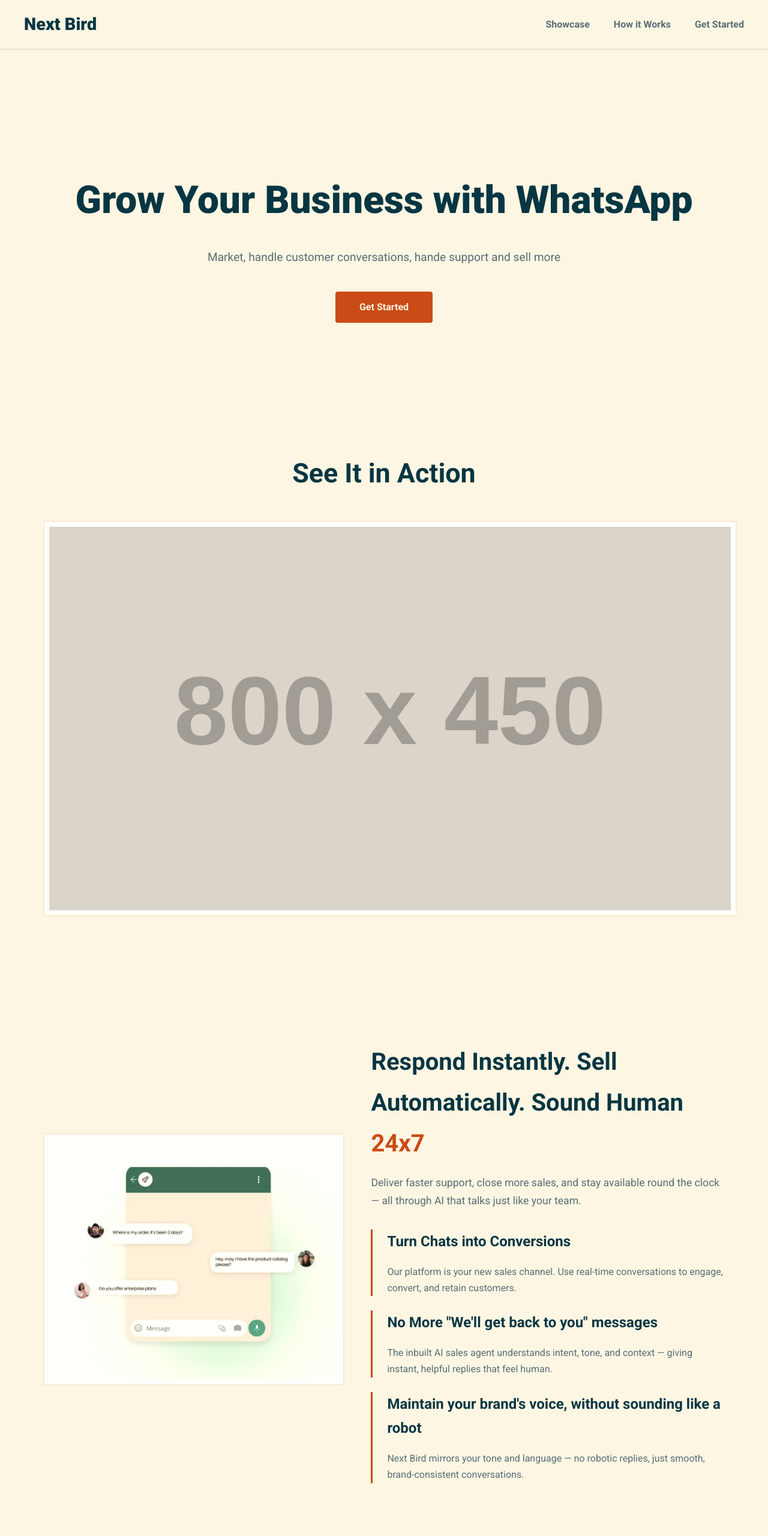
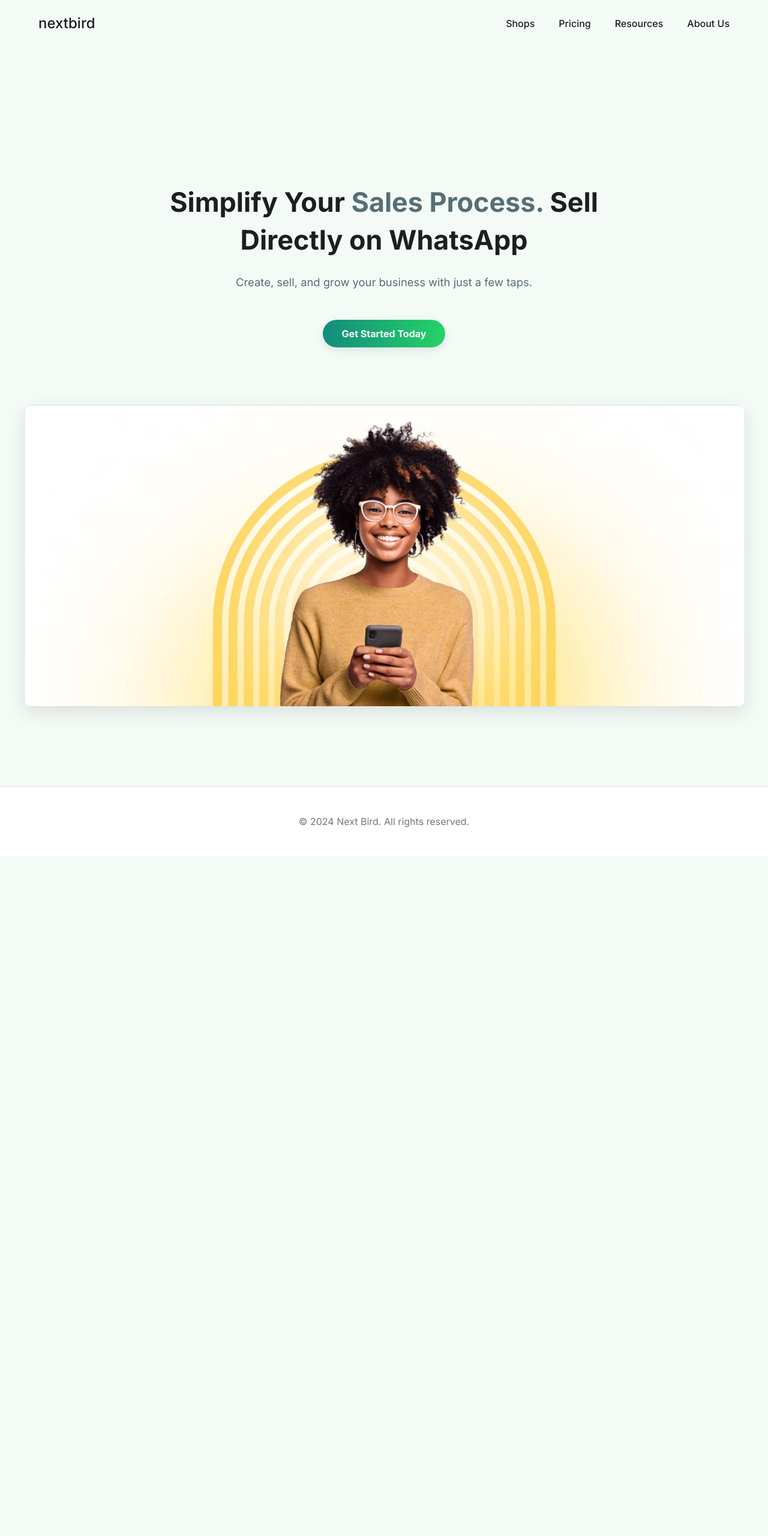
Before and after one commit to gTahidi/WA-landing-page, a plain HTML site: page index.html in a window 1280 px wide. Shown: the top 2560 px of the page at 60% size. After the commit the page ends 1427 px from the top, so only its background shows below. Drawn offline with Linux system fonts and the light colour scheme; placeholder pictures from the web are drawn by us.

Commit message:
landing page designs

```diff
--- a/index.html
+++ b/index.html
@@ -9,70 +9,31 @@
 <body>
     <header>
         <nav>
-            <div class="logo">Next Bird</div>
-            <ul>
-                <li><a href="#product-showcase">Showcase</a></li>
-                <li><a href="#story">How it Works</a></li>
-                <li><a href="#waitlist">Get Started</a></li>
+            <div class="logo">nextbird</div>
+            <ul class="nav-links">
+                <li><a href="#">Shops</a></li>
+                <li><a href="#">Pricing</a></li>
+                <li><a href="#">Resources</a></li>
+                <li><a href="#">About Us</a></li>
             </ul>
         </nav>
     </header>
 
     <main>
-        <section class="hero">
+        <section class="hero" style="padding-top: 12rem;">
             <div class="hero-content">
-                <h1>Grow Your Business with WhatsApp</h1>
-                <p>Market, handle customer conversations, hande support and sell more</p>
-                <a href="#waitlist" class="cta-button">Get Started</a>
+                <h1>Simplify Your <span class="highlight">Sales Process.</span> Sell Directly on WhatsApp</h1>
+                <p>Create, sell, and grow your business with just a few taps.</p>
+                <a href="#" class="cta-button">Get Started Today</a>
+            </div>
+            <div class="hero-image">
+                <img src="public/hero.jpg" alt="Dashboard preview">
             </div>
         </section>
-
-        <section id="product-showcase" class="showcase">
-            <h2>See It in Action</h2>
-            <div class="video-placeholder">
-                <img src="https://via.placeholder.com/800x450.png?text=Product+Showcase" alt="Product showcase placeholder">
-            </div>
-        </section>
-
-        <section id="story" class="story">
-            <div class="story-content">
-                <div class="story-image">
-                    <img src="public/image.png" alt="Chat Interface">
-                </div>
-                <div class="story-text">
-                    <h2>Respond Instantly. Sell Automatically. Sound Human <span class="highlight">24x7</span></h2>
-                    <p class="subtitle">Deliver faster support, close more sales, and stay available round the clock — all through AI that talks just like your team.</p>
-                    <ul>
-                        <li>
-                            <h3>Turn Chats into Conversions</h3>
-                            <p>Our platform is your new sales channel. Use real-time conversations to engage, convert, and retain customers.</p>
-                        </li>
-                        <li>
-                            <h3>No More "We'll get back to you" messages</h3>
-                            <p>The inbuilt AI sales agent understands intent, tone, and context — giving instant, helpful replies that feel human.</p>
-                        </li>
-                        <li>
-                            <h3>Maintain your brand's voice, without sounding like a robot</h3>
-                            <p>Next Bird mirrors your tone and language — no robotic replies, just smooth, brand-consistent conversations.</p>
-                        </li>
-                    </ul>
-                </div>
-            </div>
-        </section>
-
-        <section id="waitlist" class="waitlist">
-            <h2>Join the Waitlist</h2>
-            <p>Be the first to know when we launch. Get exclusive access and early-bird discounts.</p>
-            <form class="waitlist-form">
-                <input type="email" placeholder="Enter your email address" required>
-                <button type="submit" class="cta-button">Get Started</button>
-            </form>
-        </section>
-
     </main>
 
-    <footer id="contact">
-        <p>Contact us at <a href="mailto:daniel@ujaotech.com">Here</a></p>
+    <footer>
+        <p>&copy; 2024 Next Bird. All rights reserved.</p>
     </footer>
 </body>
 </html>
--- a/styles.css
+++ b/styles.css
@@ -1,24 +1,23 @@
-@import url('https://fonts.googleapis.com/css2?family=Roboto:wght@400;700;900&display=swap');
+@import url('https://fonts.googleapis.com/css2?family=Inter:wght@400;500;700;800&display=swap');
 
-/* --- CSS Variables for Retro Theme --- */
+/* --- CSS Variables --- */
 :root {
-    --bg-color: #FDF6E3; /* Warm, off-white */
-    --text-color: #586E75; /* Muted, dark cyan/slate */
-    --header-color: #073642; /* Deep, dark slate */
-    --accent-color: #CB4B16; /* Burnt orange */
-    --border-color: #EAE3D3;
-    --font-header: 'Roboto', sans-serif;
-    --font-body: 'Roboto', sans-serif;
+    --bg-color: #F4FBF7;
+    --text-color: #1E1E1E;
+    --header-color: #1E1E1E;
+    --accent-color: #25D366;
+    --accent-dark-color: #128C7E;
+    --border-color: #E0E0E0;
+    --font-main: 'Inter', sans-serif;
 }
 
 /* --- General Body Styles --- */
 body {
-    font-family: var(--font-body);
+    font-family: var(--font-main);
     margin: 0;
     padding: 0;
     background-color: var(--bg-color);
     color: var(--text-color);
-    line-height: 1.7;
     -webkit-font-smoothing: antialiased;
     -moz-osx-font-smoothing: grayscale;
 }
@@ -26,8 +25,7 @@ body {
 /* --- Header and Navigation --- */
 header {
     background-color: var(--bg-color);
-    padding: 1rem 2rem;
-    border-bottom: 2px solid var(--border-color);
+    padding: 1.5rem 5%;
     position: sticky;
     top: 0;
     z-index: 1000;
@@ -37,18 +35,17 @@ nav {
     display: flex;
     justify-content: space-between;
     align-items: center;
-    max-width: 1200px;
+    max-width: 1400px;
     margin: 0 auto;
 }
 
 .logo {
-    font-family: var(--font-header);
-    font-size: 1.8rem;
-    font-weight: 900;
+    font-size: 1.5rem;
+    font-weight: 500;
     color: var(--header-color);
 }
 
-nav ul {
+.nav-links {
     list-style: none;
     display: flex;
     gap: 2.5rem;
@@ -56,200 +53,95 @@ nav ul {
     padding: 0;
 }
 
-nav ul li a {
+.nav-links a {
     text-decoration: none;
     color: var(--text-color);
-    font-weight: 700;
+    font-weight: 500;
     transition: color 0.3s ease;
 }
 
-nav ul li a:hover {
+.nav-links a:hover {
     color: var(--accent-color);
+}
+
+/* --- CTA Button Styles --- */
+.cta-button {
+    display: inline-block;
+    background-image: linear-gradient(to right, var(--accent-dark-color), var(--accent-color));
+    color: #fff;
+    padding: 0.8rem 2rem;
+    border-radius: 50px;
+    text-decoration: none;
+    font-weight: 700;
+    transition: transform 0.3s ease, box-shadow 0.3s ease;
+    border: none;
+    cursor: pointer;
+    box-shadow: 0 4px 15px rgba(0, 0, 0, 0.1);
+}
+
+.cta-button:hover {
+    transform: translateY(-2px);
+    box-shadow: 0 6px 20px rgba(0, 0, 0, 0.15);
+}
+
+.nav-cta {
+    padding: 0.6rem 1.5rem;
+    font-size: 0.9rem;
 }
 
 /* --- Main Content --- */
 main {
     max-width: 1200px;
     margin: 0 auto;
-    padding: 2rem;
-}
-
-/* --- Section Base Styles --- */
-section {
-    padding: 4rem 2rem;
-    margin-top: 3rem;
-    border-radius: 0;
+    padding: 0 2rem;
 }
 
 /* --- Hero Section --- */
 .hero {
     text-align: center;
-    background-color: transparent;
+    padding: 8rem 0 4rem;
 }
 
 .hero-content h1 {
-    font-family: var(--font-header);
-    font-size: 4rem;
-    font-weight: 900;
+    font-size: 2.8rem;
+    font-weight: 700;
     color: var(--header-color);
     margin-bottom: 1.5rem;
+    line-height: 1.4;
+    max-width: 800px;
+    margin-left: auto;
+    margin-right: auto;
+}
+
+.hero-content h1 .highlight {
+    color: #586E75;
 }
 
 .hero-content p {
-    font-size: 1.2rem;
+    font-size: 1.15rem;
     max-width: 600px;
-    margin: 0 auto 2.5rem;
+    margin: 0 auto 3rem;
+    color: #586E75;
+    line-height: 1.6;
 }
 
-.cta-button {
-    display: inline-block;
-    background-color: var(--accent-color);
-    color: var(--bg-color);
-    padding: 0.8rem 2.5rem;
-    border-radius: 4px;
-    text-decoration: none;
-    font-weight: 700;
-    transition: background-color 0.3s ease;
-    border: none;
-    cursor: pointer;
+.hero-image {
+    margin-top: 6rem;
 }
 
-.cta-button:hover {
-    background-color: #D35400; /* Darker orange */
-}
-
-/* --- Product Showcase & Story Images --- */
-.video-placeholder img,
-.story-image img {
-    width: 100%;
-    display: block;
-    border: 2px solid var(--border-color);
-    padding: 8px;
-    background-color: #fff;
-    filter: sepia(0.2);
-}
-
-/* --- Product Showcase Section --- */
-.showcase {
-    text-align: center;
-    background-color: transparent;
-}
-
-.showcase h2 {
-    font-family: var(--font-header);
-    font-size: 2.8rem;
-    color: var(--header-color);
-    margin-bottom: 2.5rem;
-}
-
-/* --- Story Section --- */
-.story {
-    background-color: transparent;
-}
-
-.story-content {
-    display: flex;
-    align-items: center;
-    gap: 4rem;
-}
-
-.story-image {
-    flex-basis: 45%;
-}
-
-.story-text {
-    flex-basis: 55%;
-}
-
-.story-text h2 {
-    font-family: var(--font-header);
-    font-size: 2.5rem;
-    color: var(--header-color);
-    margin-bottom: 1rem;
-}
-
-.story-text .highlight {
-    background-color: transparent;
-    color: var(--accent-color);
-    padding: 0;
-    font-weight: 700;
-}
-
-.story-text .subtitle {
-    font-size: 1.1rem;
-    margin-bottom: 2rem;
-}
-
-.story-text ul {
-    list-style: none;
-    padding: 0;
-}
-
-.story-text ul li {
-    margin-bottom: 1.5rem;
-    border-left: 3px solid var(--accent-color);
-    padding-left: 1.5rem;
-}
-
-.story-text ul li h3 {
-    font-family: var(--font-header);
-    font-size: 1.5rem;
-    margin-bottom: 0.5rem;
-    color: var(--header-color);
-}
-
-/* --- Waitlist Section --- */
-.waitlist {
-    text-align: center;
-    background-color: var(--header-color);
-    color: var(--bg-color);
-}
-
-.waitlist h2 {
-    font-family: var(--font-header);
-    font-size: 2.8rem;
-    margin-bottom: 1rem;
-}
-
-.waitlist p {
-    font-size: 1.1rem;
-    margin-bottom: 2rem;
-    opacity: 0.9;
-}
-
-.waitlist-form {
-    display: flex;
-    justify-content: center;
-    gap: 1rem;
-    flex-wrap: wrap;
-}
-
-.waitlist-form input {
-    padding: 0.8rem 1rem;
-    border: 2px solid var(--text-color);
-    border-radius: 4px;
-    font-size: 1rem;
-    width: 320px;
-    background-color: var(--bg-color);
-    color: var(--header-color);
-}
-
-.waitlist-form input:focus {
-    outline: none;
-    border-color: var(--accent-color);
+.hero-image img {
+    max-width: 100%;
+    border-radius: 12px;
+    box-shadow: 0 10px 30px rgba(0, 0, 0, 0.1);
+    border: 1px solid var(--border-color);
 }
 
 /* --- Footer --- */
 footer {
     text-align: center;
     padding: 2rem;
-    margin-top: 3rem;
-    background-color: var(--border-color);
-    color: var(--text-color);
+    margin-top: 4rem;
+    background-color: #fff;
+    border-top: 1px solid var(--border-color);
+    color: #777;
 }
-
-footer a {
-    color: var(--accent-color);
-    text-decoration: none;
-    font-weight: 700;
-}
```
Also changed, not shown: public/Image [home__chat-bubble-avatar].png (added), public/hero.jpg (added).
